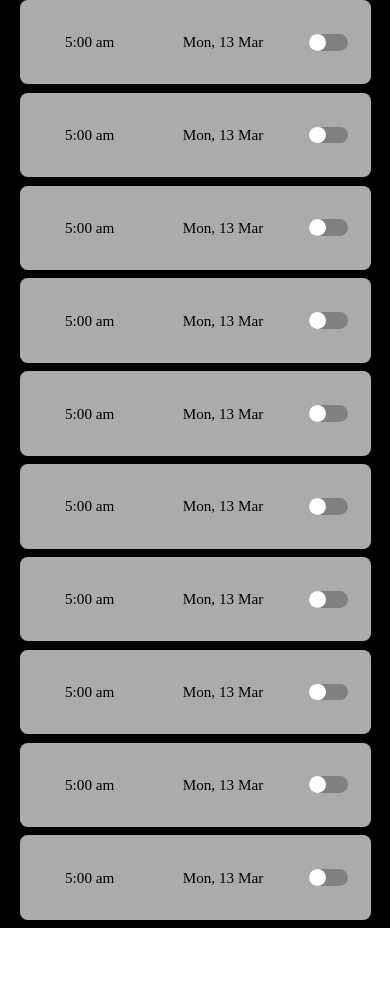
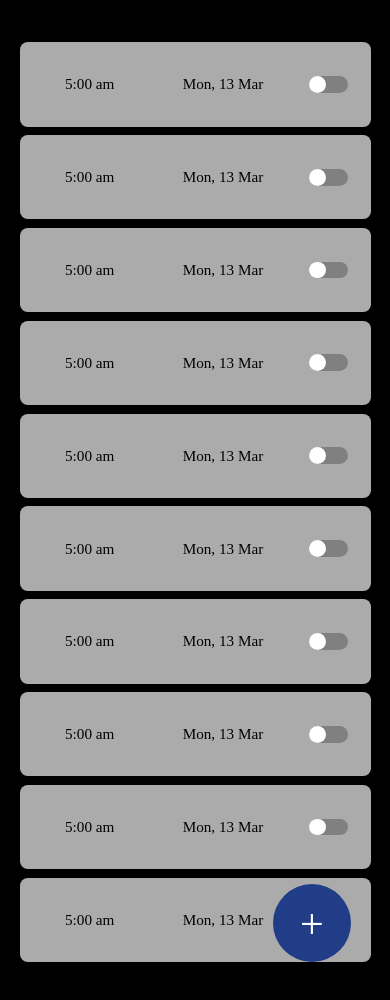
Before and after one commit to azhantech/Reminder, a React Native app: screen /AlarmList in a window 390 px wide. Shown: the top 1000 px of the page. Before the commit the page ends 928 px from the top, so only its background shows below. Built offline with nearby package versions, Linux system fonts and the light colour scheme.

Commit message:
Add Button added

```diff
--- a/src/Screen/AddAlarm/index.js
+++ b/src/Screen/AddAlarm/index.js
@@ -9,7 +9,7 @@ import { colors } from '../../utils/appTheme';
 import { vh, vw } from '../../utils/dimensions';
 
 const AddAlarm = () => {
-  const [repeatData, setRepeatData] = useState(['Every Sunday', 'Every Monday', 'Every Tuesday', 'Every Wednesday', 'Every Thursday', 'Every Friday', 'Every Saturday']);
+  const repeatData = ['Every Sunday', 'Every Monday', 'Every Tuesday', 'Every Wednesday', 'Every Thursday', 'Every Friday', 'Every Saturday'];
   const dateRef = useRef(null);
   const [time, setTime] = useState(new Date());
   const [name, setName] = useState(null);
--- a/src/Screen/AlarmListing/index.js
+++ b/src/Screen/AlarmListing/index.js
@@ -1,24 +1,24 @@
 import React from 'react';
-import {View, Text, Touchable, TouchableOpacity} from 'react-native';
-import {FlatList} from 'react-native-gesture-handler';
+import { View, Text, Touchable, TouchableOpacity } from 'react-native';
+import { FlatList } from 'react-native-gesture-handler';
 import CircularBold from '../../Component/Texts/CircularBold';
-import {colors} from '../../utils/appTheme';
-import {vh, vw} from '../../utils/dimensions';
+import { colors } from '../../utils/appTheme';
+import { vh, vw } from '../../utils/dimensions';
 
-const AlarmList = () => {
+const AlarmList = ({ navigation }) => {
   const data = [
-    {id: 1, name: '5:00 am', day: 'Mon, 13 Mar'},
-    {id: 2, name: '5:00 am', day: 'Mon, 13 Mar'},
-    {id: 3, name: '5:00 am', day: 'Mon, 13 Mar'},
-    {id: 4, name: '5:00 am', day: 'Mon, 13 Mar'},
-    {id: 5, name: '5:00 am', day: 'Mon, 13 Mar'},
-    {id: 6, name: '5:00 am', day: 'Mon, 13 Mar'},
-    {id: 7, name: '5:00 am', day: 'Mon, 13 Mar'},
-    {id: 8, name: '5:00 am', day: 'Mon, 13 Mar'},
-    {id: 9, name: '5:00 am', day: 'Mon, 13 Mar'},
-    {id: 10, name: '5:00 am', day: 'Mon, 13 Mar'},
+    { id: 1, name: '5:00 am', day: 'Mon, 13 Mar' },
+    { id: 2, name: '5:00 am', day: 'Mon, 13 Mar' },
+    { id: 3, name: '5:00 am', day: 'Mon, 13 Mar' },
+    { id: 4, name: '5:00 am', day: 'Mon, 13 Mar' },
+    { id: 5, name: '5:00 am', day: 'Mon, 13 Mar' },
+    { id: 6, name: '5:00 am', day: 'Mon, 13 Mar' },
+    { id: 7, name: '5:00 am', day: 'Mon, 13 Mar' },
+    { id: 8, name: '5:00 am', day: 'Mon, 13 Mar' },
+    { id: 9, name: '5:00 am', day: 'Mon, 13 Mar' },
+    { id: 10, name: '5:00 am', day: 'Mon, 13 Mar' },
   ];
-  const renderItem = ({item}) => {
+  const renderItem = ({ item }) => {
     console.log('Id =====================<', item);
     return (
       <View
@@ -49,7 +49,7 @@ const AlarmList = () => {
             alignItems: 'center',
             justifyContent: 'space-around',
           }}>
-          <View style={{justifyContent: 'center'}}>
+          <View style={{ justifyContent: 'center' }}>
             <CircularBold>{item?.day}</CircularBold>
           </View>
           <View
@@ -73,10 +73,36 @@ const AlarmList = () => {
       </View>
     );
   };
+
+  const renderAddAlarm = () => {
+    return (
+      <TouchableOpacity
+        onPress={() => navigation.navigate('AddAlarm')}
+        style={{
+          backgroundColor: colors.themeColor,
+          height: vw * 20,
+          width: vw * 20,
+          marginBottom: vh,
+          elevation: 7,
+          borderRadius: vw * 10,
+          justifyContent: 'center',
+          alignItems: 'center',
+          position: 'absolute',
+          bottom: 5 * vh,
+          right: 10 * vw,
+
+        }}>
+        <CircularBold style={{ fontSize: vh * 5, color: colors.white }}>
+          +
+        </CircularBold>
+      </TouchableOpacity>
+    )
+  }
   return (
     <View
-      style={{flex: 1, backgroundColor: colors.black, alignItems: 'center'}}>
-      <FlatList data={data} style={{flex: 1}} renderItem={renderItem} />
+      style={{ flex: 1, backgroundColor: colors.black, alignItems: 'center' }}>
+      <FlatList showsVerticalScrollIndicator={false} data={data} style={{ flex: 1, marginTop: 5 * vh, marginBottom: 5 * vh }} renderItem={renderItem} />
+      {renderAddAlarm()}
     </View>
   );
 };
```
Also changed, not shown: 1 other file (tests, documents, lock files or other folders).
